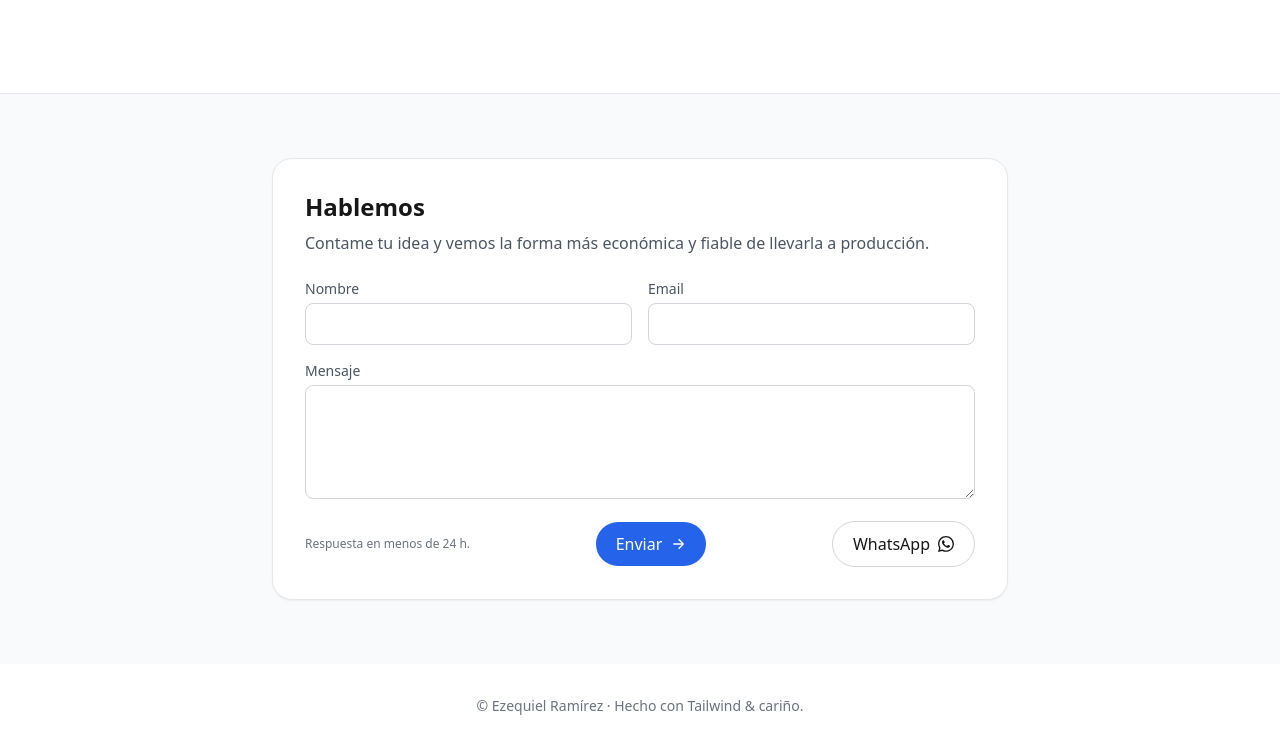
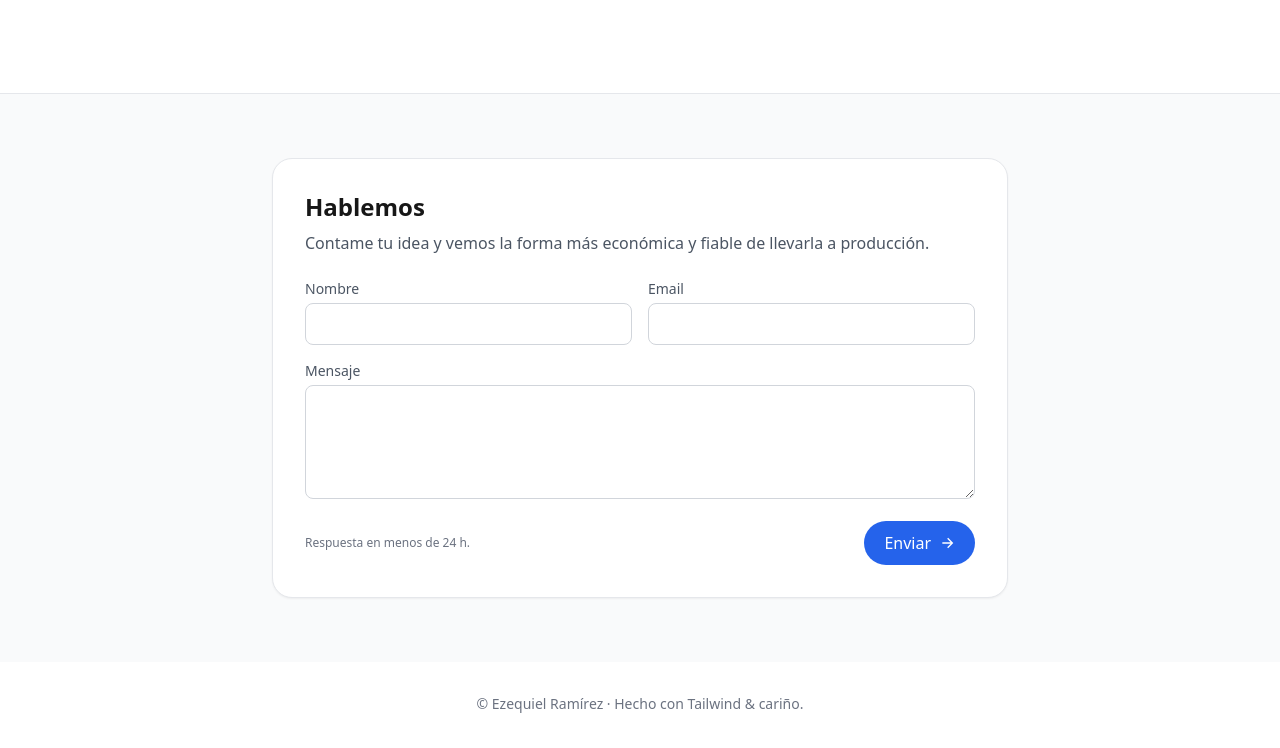
Before and after one commit to ZadkielRama/mi-portafolio, a website: page index.html in a window 1280 px wide. Shown: the part 2145-2893 px from the top of the page. Drawn offline with nearby package versions, Linux system fonts and the light colour scheme.

Commit message:
Eliminar botón de WhatsApp del formulario de contacto

```diff
--- a/src/partials/contact.html
+++ b/src/partials/contact.html
@@ -24,15 +24,6 @@
               Enviar
               <svg xmlns="http://www.w3.org/2000/svg" viewBox="0 0 24 24" class="size-4" fill="none" stroke="currentColor" stroke-width="2"><path d="M5 12h14M13 5l7 7-7 7"/></svg>
             </button>
-            <button type="button"
-  onclick="openWhatsApp()"
-  class="inline-flex items-center gap-2 rounded-full border border-gray-300 dark:border-gray-600 px-5 py-2.5
-         hover:border-emerald-500 hover:text-emerald-600 dark:hover:text-emerald-400 transition-colors">
-  WhatsApp
-  <svg xmlns="http://www.w3.org/2000/svg" width="16" height="16" fill="currentColor" class="bi bi-whatsapp" viewBox="0 0 16 16">
-  <path d="M13.601 2.326A7.85 7.85 0 0 0 7.994 0C3.627 0 .068 3.558.064 7.926c0 1.399.366 2.76 1.057 3.965L0 16l4.204-1.102a7.9 7.9 0 0 0 3.79.965h.004c4.368 0 7.926-3.558 7.93-7.93A7.9 7.9 0 0 0 13.6 2.326zM7.994 14.521a6.6 6.6 0 0 1-3.356-.92l-.24-.144-2.494.654.666-2.433-.156-.251a6.56 6.56 0 0 1-1.007-3.505c0-3.626 2.957-6.584 6.591-6.584a6.56 6.56 0 0 1 4.66 1.931 6.56 6.56 0 0 1 1.928 4.66c-.004 3.639-2.961 6.592-6.592 6.592m3.615-4.934c-.197-.099-1.17-.578-1.353-.646-.182-.065-.315-.099-.445.099-.133.197-.513.646-.627.775-.114.133-.232.148-.43.05-.197-.1-.836-.308-1.592-.985-.59-.525-.985-1.175-1.103-1.372-.114-.198-.011-.304.088-.403.087-.088.197-.232.296-.346.1-.114.133-.198.198-.33.065-.134.034-.248-.015-.347-.05-.099-.445-1.076-.612-1.47-.16-.389-.323-.335-.445-.34-.114-.007-.247-.007-.38-.007a.73.73 0 0 0-.529.247c-.182.198-.691.677-.691 1.654s.71 1.916.81 2.049c.098.133 1.394 2.132 3.383 2.992.47.205.84.326 1.129.418.475.152.904.129 1.246.08.38-.058 1.171-.48 1.338-.943.164-.464.164-.86.114-.943-.049-.084-.182-.133-.38-.232"/>
-</svg>
-</button>
           </div>
         </form>
       </div>
```
